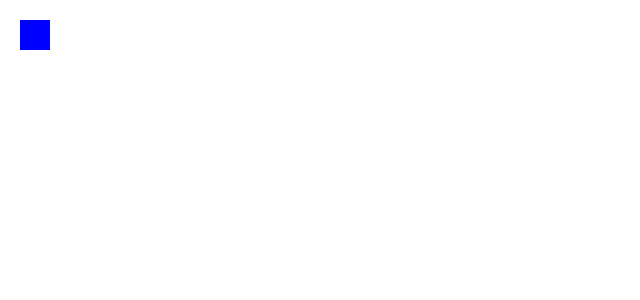
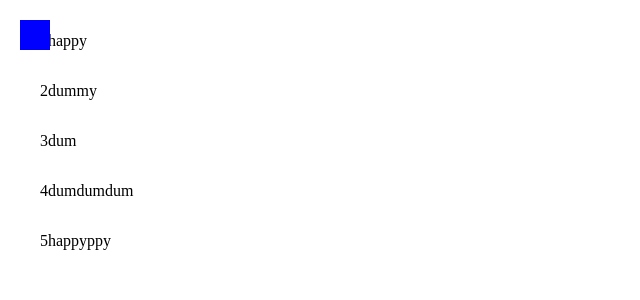
Before and after one commit to CHEWCHEWW/react-web-editor, a React app: page / in a window 1280 px wide. Shown: the top 300 px of the page, without its empty margins (0-640 px from the left). Built offline with nearby package versions, Linux system fonts and the light colour scheme.

Commit message:
[ADD]: ADD Drag and Drop component with array basically

```diff
--- a/src/components/App/index.tsx
+++ b/src/components/App/index.tsx
@@ -1,10 +1,14 @@
 import React from "react";
 
+import DnDDummy from "../DnDDummy";
 import Dummy from "../Dummy";
 
 const App = (): React.ReactElement => {
   return (
-    <Dummy left={20} top={20} />
+    <>
+      <Dummy left={20} top={20} />
+      <DnDDummy />
+    </>
   );
 };
 
--- /dev/null
+++ b/src/components/DnDDummy/index.tsx
@@ -0,0 +1,134 @@
+import React, { useState } from "react";
+import styled from "styled-components";
+
+interface ListContent {
+  number: string
+  title: string
+}
+
+interface MouseEventInfo {
+  startPoint: number | null
+  endPoint: number | null
+  isDragging: boolean
+  originalOrder: ListContent[]
+  updatedOrder: ListContent[]
+}
+
+const items: ListContent[] = [
+  { number: "1", title: "happy" },
+  { number: "2", title: "dummy" },
+  { number: "3", title: "dum" },
+  { number: "4", title: "dumdumdum" },
+  { number: "5", title: "happyppy" }
+];
+
+const DnDDummy = (): React.ReactElement => {
+  const [list, setList] = useState<ListContent[]>(items);
+  const [currentState, setCurrentState] = useState<MouseEventInfo>({
+    startPoint: null,
+    endPoint: null,
+    isDragging: false,
+    originalOrder: [],
+    updatedOrder: [],
+  });
+
+  const handleDragStart = (ev: React.MouseEvent): void => {
+    const initialPosition = Number(ev.currentTarget.id);
+
+    setCurrentState((prev) => ({
+      ...prev,
+      startPoint: initialPosition,
+      isDragging: true,
+      originalOrder: list,
+    }));
+  };
+
+  const handleDragOver = (ev: React.MouseEvent): void => {
+    ev.preventDefault();
+    // 컴포넌트로 전환 후 타입 지정 필요, enum 컨벤션 찾아보기
+    const oldList = currentState.originalOrder;
+    const draggedFrom = currentState.startPoint;
+    const draggedTo = Number(ev.currentTarget.id);
+
+    if (!draggedFrom && draggedFrom !== 0) {
+      return;
+    }
+
+    const draggedItem = oldList[draggedFrom];
+    const remainingItems = oldList.filter((_, index) => index !== draggedFrom);
+
+    const newList = [
+      ...remainingItems.slice(0, draggedTo),
+      draggedItem,
+      ...remainingItems.slice(draggedTo)
+    ];
+
+    if (draggedTo !== currentState.endPoint) {
+      setCurrentState((prev) => ({
+        ...prev,
+        updatedOrder: newList,
+        endPoint: draggedTo,
+      }));
+    }
+  };
+
+  const handleDropDown = (): void => {
+    setList(currentState.updatedOrder);
+    setCurrentState((prev) => ({
+      ...prev,
+      startPoint: null,
+      endPoint: null,
+    }));
+  };
+
+  const handleDragLeave = (): void => {
+    setCurrentState((prev) => ({
+      ...prev,
+      endPoint: null,
+    }));
+  };
+
+  return (
+    <section>
+      <ul>
+        {list.map((item, index) => (
+          <Block
+            key={index}
+            id={String(index)}
+            draggable
+            onDragStart={handleDragStart}
+            onDragOver={handleDragOver}
+            onDrop={handleDropDown}
+            onDragLeave={handleDragLeave}
+            className={currentState.endPoint === index ? "isDropDown" : ""}
+          >
+            <span>{item.number}</span>
+            <p>{item.title}</p>
+          </Block>
+        ))}
+      </ul>
+    </section>
+  );
+};
+
+const Block = styled.li`
+  display: flex;
+  align-items: center;
+  cursor: move;
+
+  &.isDropDown {
+    color: white;
+    background: white;
+    position: relative;
+
+    span {
+      display: none;
+    }
+
+    p {
+      margin-left: 1em;
+    }
+  }
+`;
+
+export default DnDDummy;
```
